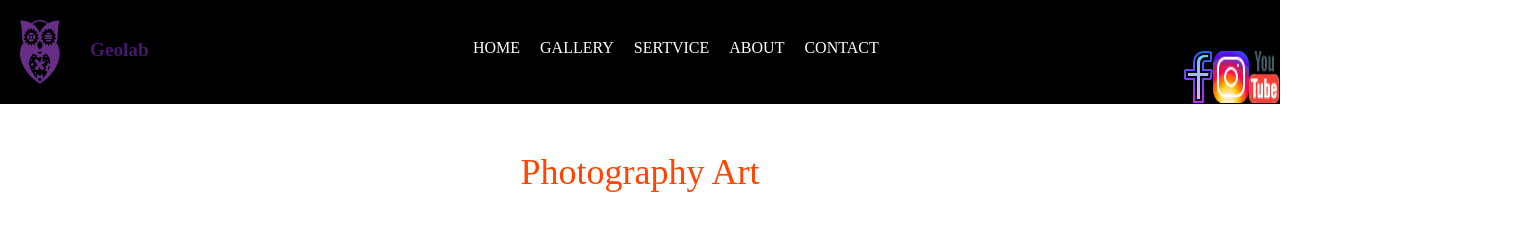
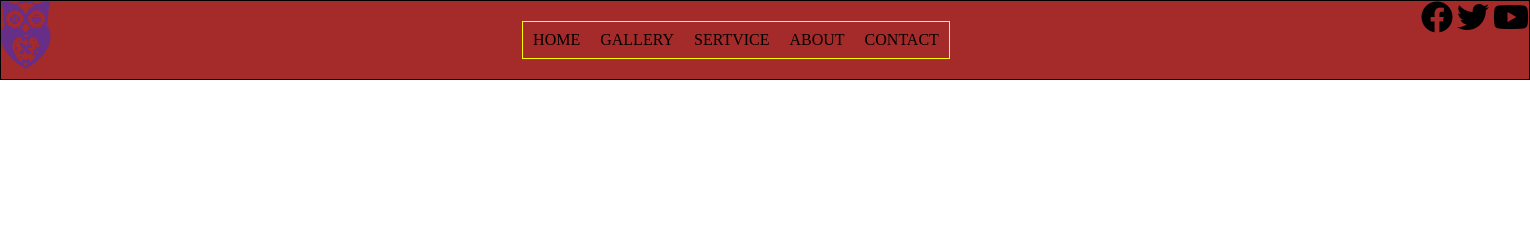
Before and after one commit to iliakerechashvili/Photography-art, a plain HTML site: page index.html in a window 1280 px wide. Shown: the whole page, 1530 px wide, since content can reach past the window. Drawn offline with Linux system fonts and the light colour scheme.

Commit message:
final project
thats my final project for photography

```diff
--- a/css/style.css
+++ b/css/style.css
@@ -1,41 +1,19 @@
 .container {
+    background-color:brown;
+    border: 1px solid black;
+    width: 1530px;
     display: flex;
     justify-content: space-between;
-    flex-flow: row wrap;
-    max-width: 1540px;
-    background-color: black;
-}
-.container > .div1 {
-    display: flex;
-    margin: 20px;
-}
-.div1 > h2 {
-    margin-left: 30px;
-    margin-top: 20px;
-    color: rgb(68, 25, 108);
-    font-weight: bold;
-    font-size: larger;
 }
 .div1 > img {
-    width: 40px;
+    width: 50px;
 }
-nav > ul {
-    display: flex;
-    margin: 30px;
-}
-ul > li {
-    margin: 10px;
-    color: white;
-}
-.container > .div2 {
-    display: flex;
-    margin-top:50px;
-    border: 1px solid black;
-}
-.head1 {
+nav > .list1 {
     display: flex;
     justify-content: center;
-    margin: 50px;
-    font-size: 36px;
-    color: orangered;
+    margin: 20px;
+    border: 1px solid yellow;
 }
+.list1 > li {
+    margin: 10px;
+}
--- a/index.html
+++ b/index.html
@@ -4,6 +4,7 @@
     <meta charset="UTF-8">
     <meta http-equiv="X-UA-Compatible" content="IE=edge">
     <meta name="viewport" content="width=device-width, initial-scale=1.0">
+    <link rel="stylesheet" href="https://cdnjs.cloudflare.com/ajax/libs/font-awesome/6.2.1/css/all.min.css">
     <link rel="stylesheet" href="./css/reset.css">
     <link rel="stylesheet" href="./css/style.css">
     <title>Photography Art</title>
@@ -13,11 +14,10 @@
     <header>
         <div class="container">
             <div class="div1">
-                <img src="./images/Group 2.png" alt="geolab">
-                <h2>Geolab</h2>
+                <img class="geolab" src="./images/Group 2.png" alt="geolab">
             </div>
             <nav>
-                <ul>
+                <ul class="list1">
                     <li>HOME</li>
                     <li>GALLERY</li>
                     <li>SERTVICE</li>
@@ -25,17 +25,12 @@
                     <li>CONTACT</li>
                 </ul>
             </nav>
-            <div class="div2">
-                <img src="./images/icons8-facebook-f.png" alt="fb">
-                <img src="./images/icons8-instagram.png" alt="instagram">
-                <img src="./images/icons8-youtube-logo.png" alt="yt">
+            <div>
+                <i class="fa-brands fa fa-facebook fa-2x"></i>
+                <i class="fa-brands fa fa-twitter fa-2x"></i>
+                <i class="fa-brands fa fa-youtube fa-2x"></i>
             </div>
         </div>
     </header>
-    <section>
-        <!-- section 1 -->
-        <h1 class="head1">Photography Art</h1>
-
-    </section>
 </body>
 </html>
```
Also changed, not shown: images/icons8-facebook-f.png (deleted), images/icons8-instagram.png (deleted), images/icons8-youtube-logo.png (deleted).
